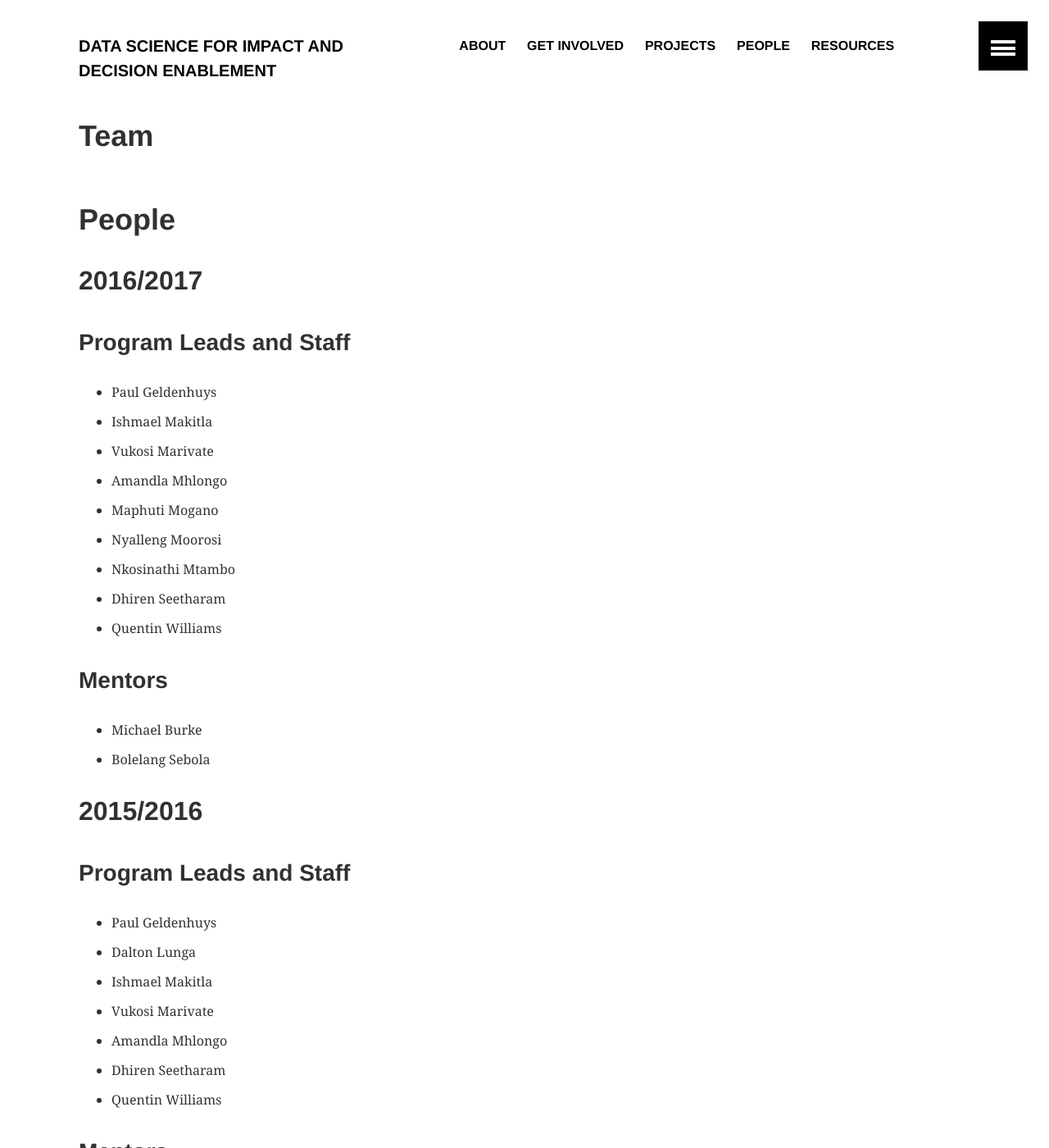
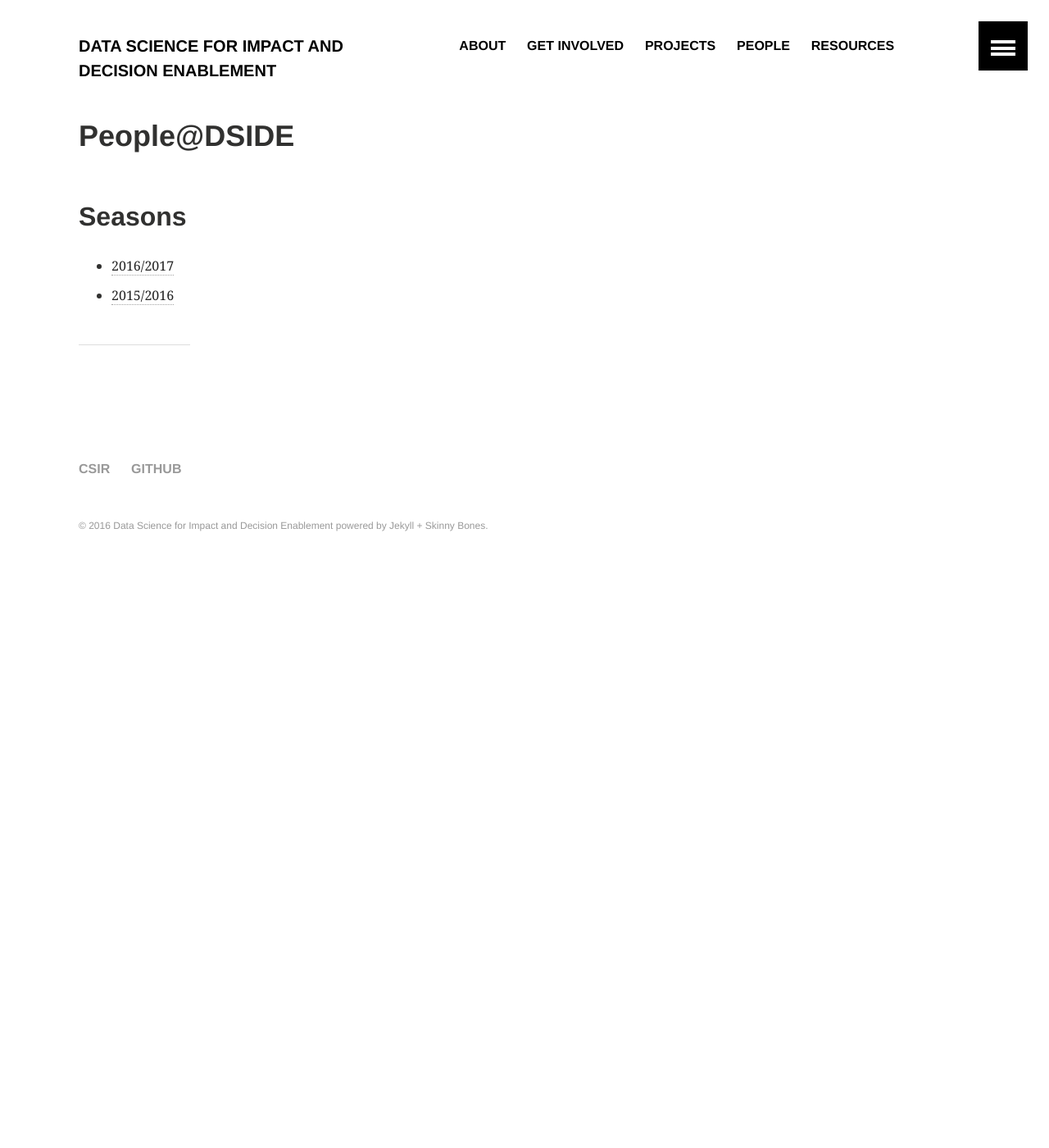
Before and after one commit to DSIDEWeb/dsideweb.github.io, a Jekyll site: the page built from people/index.md, in a window 1280 px wide and 1400 px high. Shown: the whole window at 82% size. Built offline with Jekyll 4.4.1, drawn with Linux system fonts in a browser that asks for light colours; some of the changed text lies outside the part shown.

Commit message:
more bug fixes

```diff
--- a/people/index.md
+++ b/people/index.md
@@ -1,7 +1,7 @@
 ---
 layout: article
-title: "Team"
-excerpt: "DSIDE Team Page"
+title: "People@DSIDE"
+excerpt: "DSIDE People Page"
 image:
   feature:
   teaser:
@@ -10,39 +10,7 @@ share: false
 ads: false
 ---
 
-# People
+## Seasons
 
-## 2016/2017
-
-### Program Leads and Staff
-
-* Paul Geldenhuys
-* Ishmael Makitla
-* Vukosi Marivate
-* Amandla Mhlongo
-* Maphuti Mogano
-* Nyalleng Moorosi
-* Nkosinathi Mtambo
-* Dhiren Seetharam
-* Quentin Williams
-
-### Mentors
-
-* Michael Burke
-* Bolelang Sebola
-
-## 2015/2016
-
-### Program Leads and Staff
-* Paul Geldenhuys
-* Dalton Lunga
-* Ishmael Makitla
-* Vukosi Marivate
-* Amandla Mhlongo
-* Dhiren Seetharam
-* Quentin Williams
-
-### Mentors
-
-* Nyalleng Moorosi
-* Bolelang Sebola
+* [2016/2017](/2016-2017)
+* [2015/2016](/2015-2016/)
```
Also changed, not shown: get-involved/index.md (+20 -1 lines), people/2015-2016/index.md (+2 -23 lines), people/2016-2017/index.md (+4 -20 lines).
